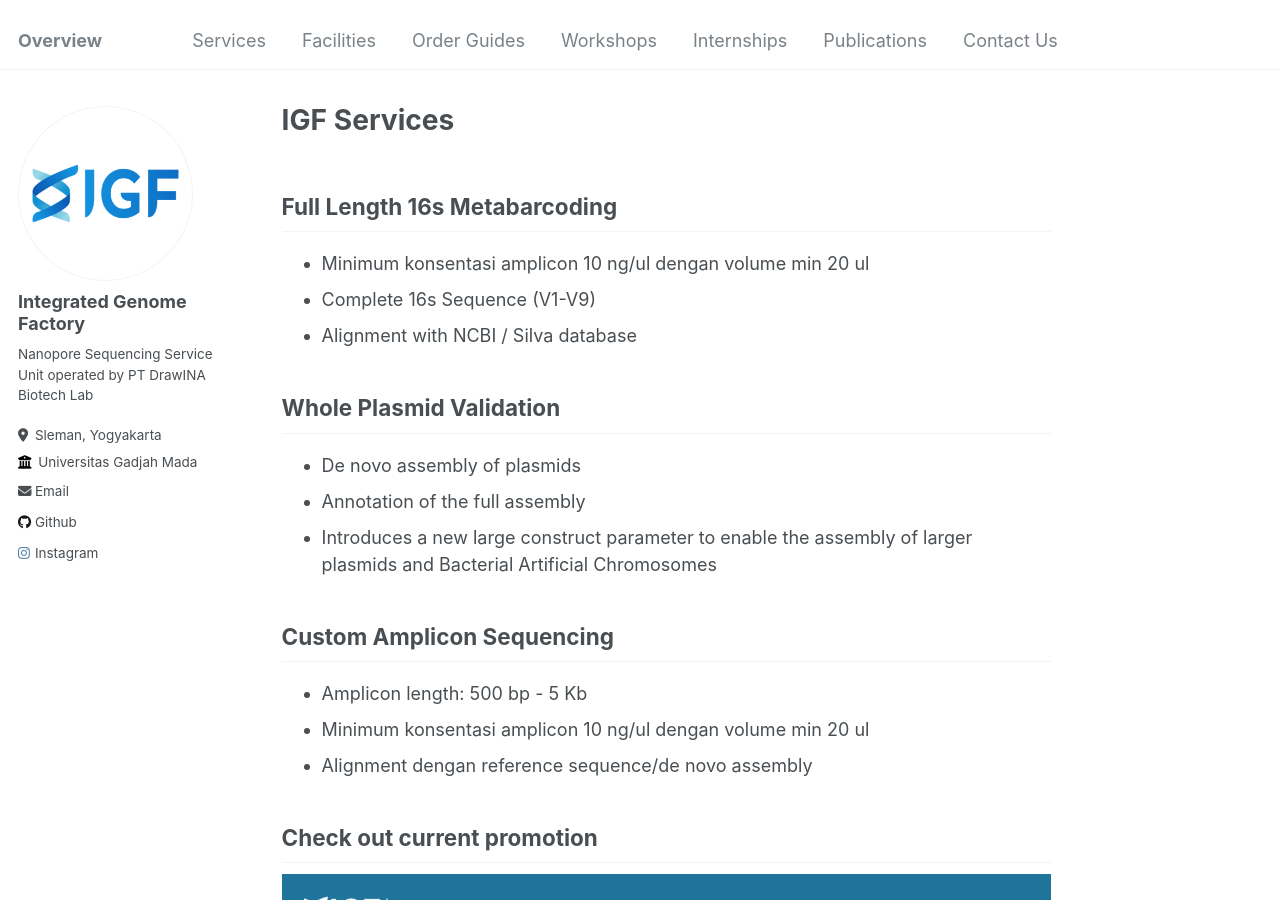
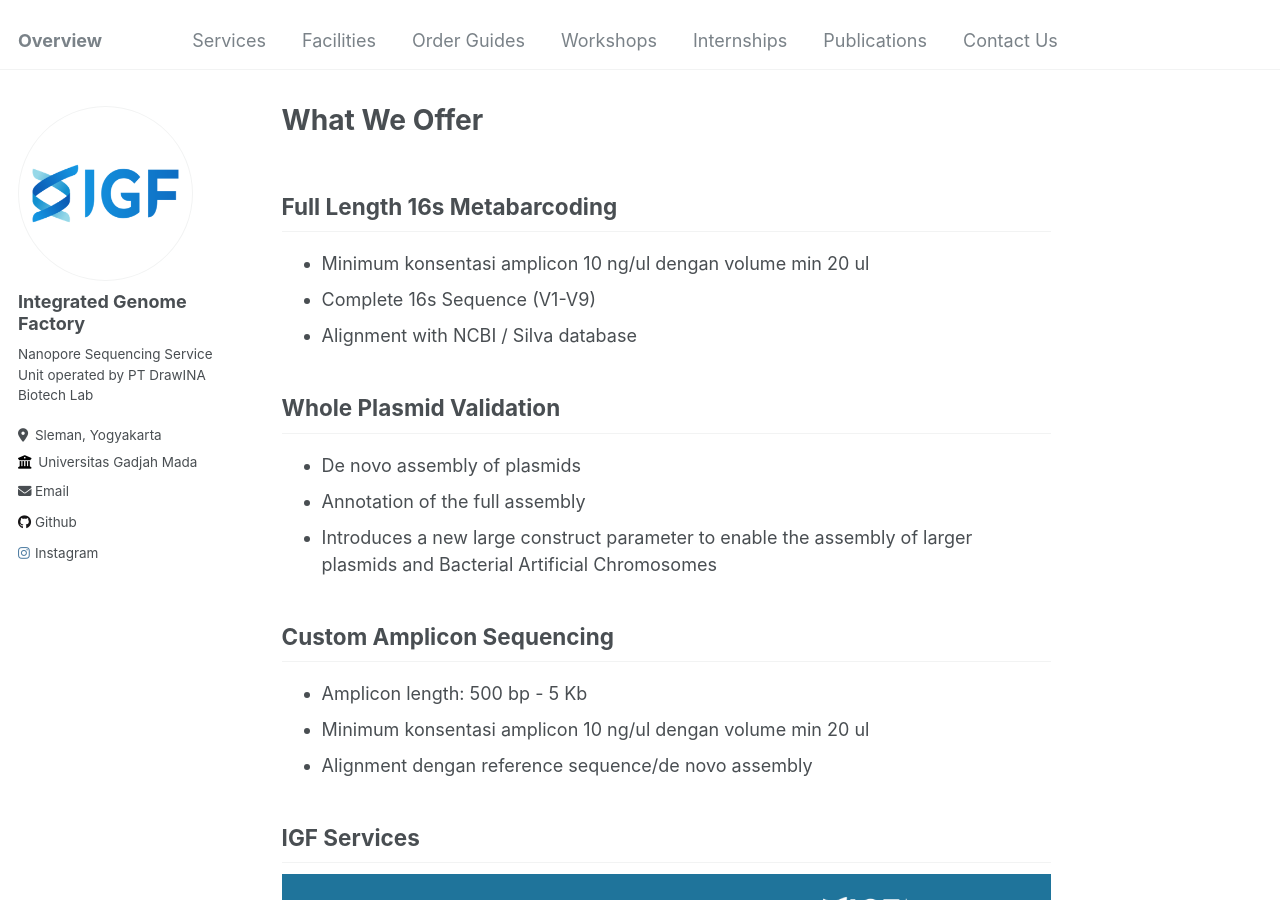
Before and after one commit to igf-genome/igf-genome.github.io, a Jekyll site: the page built from _pages/services.md, in a window 1280 px wide and 900 px high. Built offline with Jekyll 4.4.1, drawn with Linux system fonts in a browser that asks for light colours.

Commit message:
Update services.md

```diff
--- a/_pages/services.md
+++ b/_pages/services.md
@@ -1,6 +1,6 @@
 ---
 #layout: archive
-title: "IGF Services"
+title: "What We Offer"
 permalink: /services/
 author_profile: true
 redirect_from:
@@ -27,6 +27,8 @@ Custom Amplicon Sequencing
 * Minimum konsentasi amplicon  10 ng/ul dengan volume min 20 ul
 * Alignment dengan reference sequence/de novo assembly
 
+## IGF Services
+![service](/images/7.png)
 
 ## Check out current promotion
 ![promo](/images/8.png)
```
